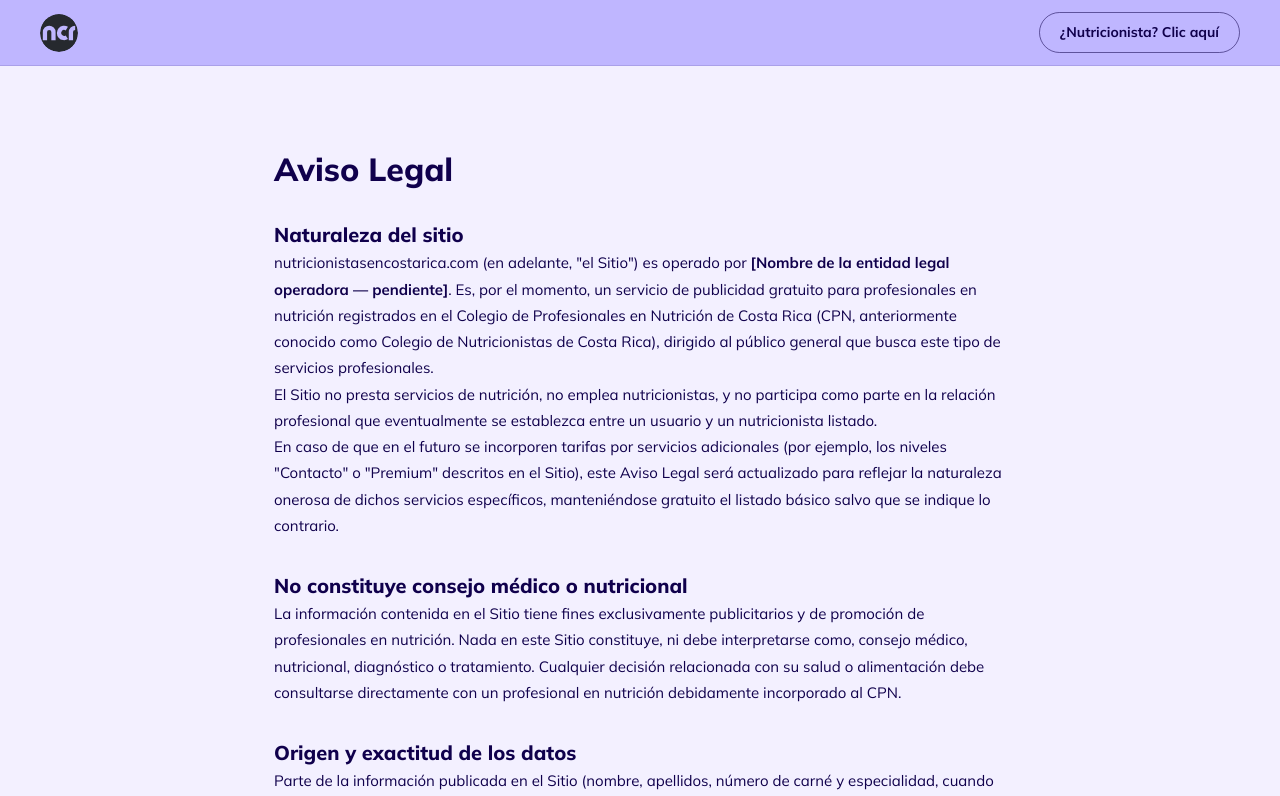
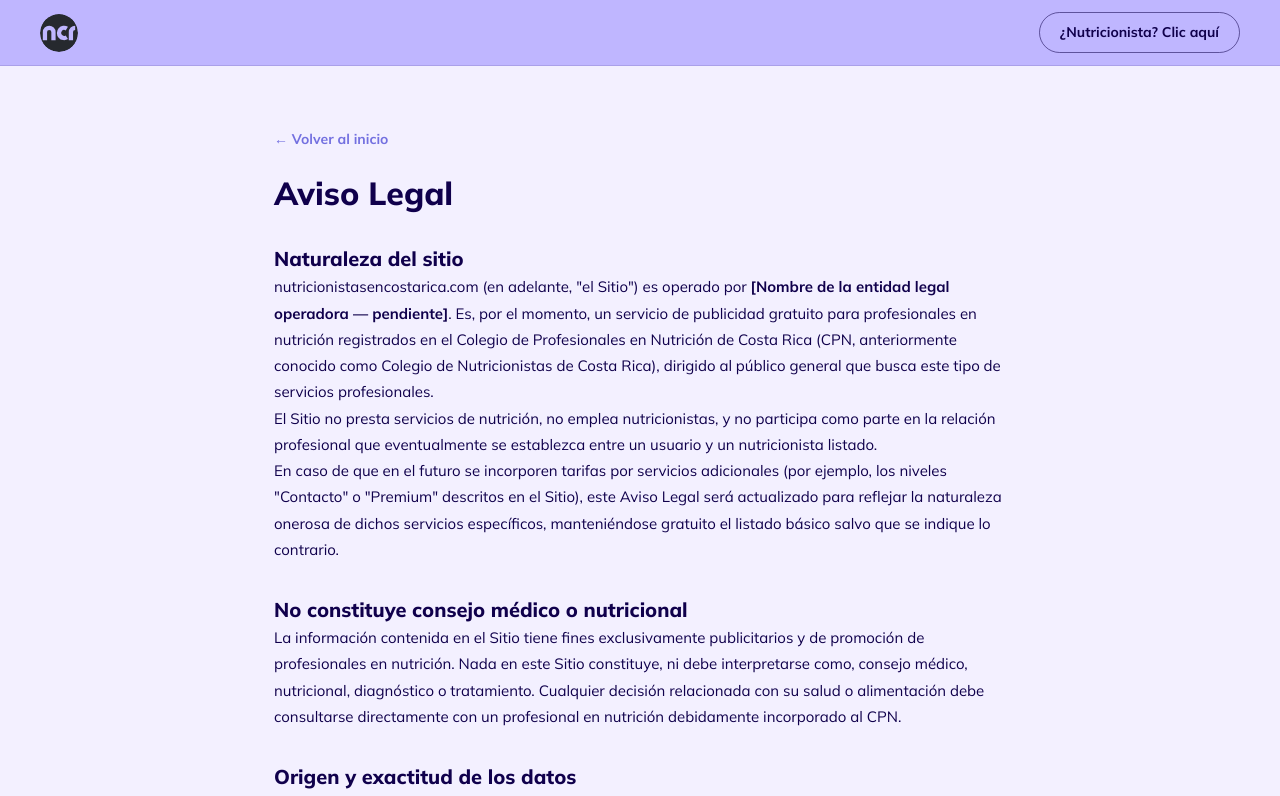
Before and after one commit to Cubujuqui/ncr-directory, a Next.js app: page /aviso-legal in a window 1280 px wide. Shown: the top 796 px of the page. Built offline with nearby package versions, Linux system fonts and the light colour scheme; no server answers.

Commit message:
Add homepage link to aviso-legal page
Added a link to return to the homepage.

```diff
--- a/app/aviso-legal/page.tsx
+++ b/app/aviso-legal/page.tsx
@@ -13,6 +13,10 @@ export default function AvisoLegal() {
     <div style={{ minHeight: '100vh', background: '#F3F0FF', fontFamily: "'Mulish', system-ui, sans-serif", color: '#10004C' }}>
       <SiteHeader />
       <div style={{ maxWidth: '780px', margin: '0 auto', padding: '60px 24px' }}>
+        <Link href="/" style={{ color: '#7370E0', textDecoration: 'none', fontWeight: 700, fontSize: '14px' }}>
+          ← Volver al inicio
+        </Link>
+
         <h1 style={{ fontSize: '32px', fontWeight: 800, margin: '24px 0 32px', lineHeight: 1.2 }}>
           Aviso Legal
         </h1>
```
